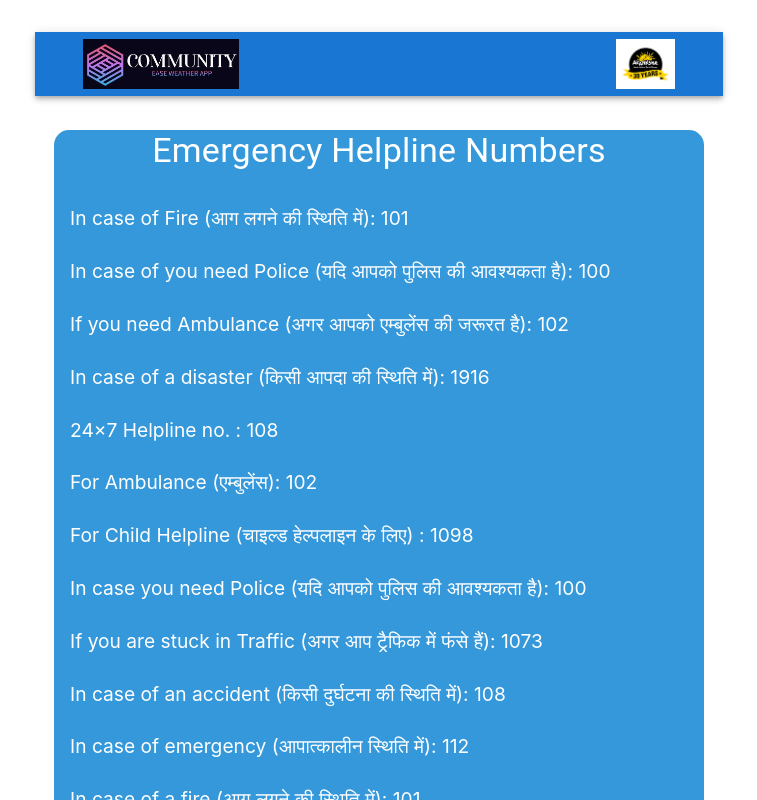
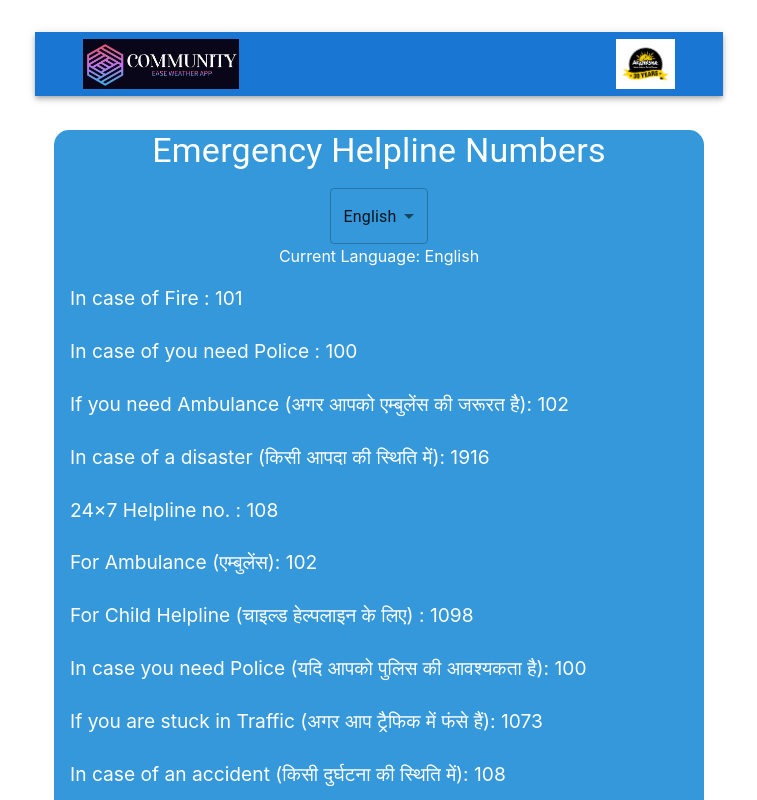
Before and after one commit to abhinavdalal/weather-ease-app, a React (Vite) app: page /Help in a window 1280 px wide. Shown: the top 800 px of the page, without its empty margins (261-1018 px from the left). Built offline with nearby package versions, Linux system fonts and the light colour scheme.

Commit message:
added hindi english split components in helpline

```diff
--- a/src/pages/Helpline/Helpline.jsx
+++ b/src/pages/Helpline/Helpline.jsx
@@ -1,13 +1,22 @@
-import React from 'react';
+import React, { useState } from 'react';
 import './Helpline.css';
 import Container from '@mui/material/Container';
 import Typography from '@mui/material/Typography';
-import List from '@mui/material/List';
-import ListItem from '@mui/material/ListItem';
+// import List from '@mui/material/List';
+// import ListItem from '@mui/material/ListItem';
+import Select from '@mui/material/Select';
+import MenuItem from '@mui/material/MenuItem';
 import SimpleBottomNavigation from "../../components/BottomNavigationTest";
 import ResponsiveAppBar from "../../components/OpenBar";
+import EnglishList from './components/EnglishList';
+import HindiList from './components/HindiList';
 
 const Helpline = () => {
+  const [currentLanguage, setCurrentLanguage] = useState('English');
+  const handleChange = (event) => {
+    setCurrentLanguage(event.target.value);
+  };
+
   return (
     <Container>
       <ResponsiveAppBar />
@@ -16,7 +25,22 @@ const Helpline = () => {
           Emergency Helpline Numbers
         </Typography>
 
-        <List sx={{ textAlign: 'center' }}>
+        <Select
+    labelId="demo-simple-select-label"
+    id="demo-simple-select"
+    value={currentLanguage}
+    label="Language"
+    onChange={handleChange}
+  >
+    <MenuItem value={"English"}>English</MenuItem>
+    <MenuItem value={'Hindi'}>Hindi</MenuItem>
+  </Select>
+
+        <p>Current Language: {currentLanguage}</p>
+
+        { currentLanguage == "English" ? <EnglishList /> : null }
+        { currentLanguage == "Hindi" ? <HindiList /> : null }
+        {/* <List sx={{ textAlign: 'center' }}>
           <ListItem sx={{ fontSize: '1.2rem', textAlign: 'center' }}>In case of Fire (आग लगने की स्थिति में): 101</ListItem>
           <ListItem sx={{ fontSize: '1.2rem', textAlign: 'center' }}>In case of you need Police (यदि आपको पुलिस की आवश्यकता है): 100</ListItem>
           <ListItem sx={{ fontSize: '1.2rem', textAlign: 'center' }}>If you need Ambulance (अगर आपको एम्बुलेंस की जरूरत है): 102</ListItem>
@@ -32,7 +56,7 @@ const Helpline = () => {
           <ListItem sx={{ fontSize: '1.2rem', textAlign: 'center' }}>Fumigation Helpline number (धूमन हेल्पलाइन नंबर): 02223011958</ListItem>
           <ListItem sx={{ fontSize: '1.2rem', textAlign: 'center' }}>To track your location (अपना स्थान ट्रैक करने के लिए): 1090</ListItem>
           <ListItem sx={{ fontSize: '1.2rem', textAlign: 'center' }}>Emergency operation centre [Mumbai] (आपातकालीन संचालन केंद्र): 1916, 02222694725</ListItem>
-        </List>
+        </List> */}
         <SimpleBottomNavigation />
       </div>
     </Container>
--- /dev/null
+++ b/src/pages/Helpline/components/EnglishList.jsx
@@ -0,0 +1,28 @@
+import React from 'react'
+import List from '@mui/material/List';
+import ListItem from '@mui/material/ListItem';
+
+
+function EnglishList() {
+    return (
+        <List sx={{ textAlign: 'center' }}>
+            <ListItem sx={{ fontSize: '1.2rem', textAlign: 'center' }}>In case of Fire : 101</ListItem>
+            <ListItem sx={{ fontSize: '1.2rem', textAlign: 'center' }}>In case of you need Police : 100</ListItem>
+            <ListItem sx={{ fontSize: '1.2rem', textAlign: 'center' }}>If you need Ambulance (अगर आपको एम्बुलेंस की जरूरत है): 102</ListItem>
+            <ListItem sx={{ fontSize: '1.2rem', textAlign: 'center' }}>In case of a disaster (किसी आपदा की स्थिति में): 1916</ListItem>
+            <ListItem sx={{ fontSize: '1.2rem', textAlign: 'center' }}>24×7 Helpline no. : 108</ListItem>
+            <ListItem sx={{ fontSize: '1.2rem', textAlign: 'center' }}>For Ambulance (एम्बुलेंस): 102</ListItem>
+            <ListItem sx={{ fontSize: '1.2rem', textAlign: 'center' }}>For Child Helpline (चाइल्ड हेल्पलाइन के लिए) : 1098</ListItem>
+            <ListItem sx={{ fontSize: '1.2rem', textAlign: 'center' }}>In case you need Police (यदि आपको पुलिस की आवश्यकता है): 100</ListItem>
+            <ListItem sx={{ fontSize: '1.2rem', textAlign: 'center' }}>If you are stuck in Traffic (अगर आप ट्रैफिक में फंसे हैं): 1073</ListItem>
+            <ListItem sx={{ fontSize: '1.2rem', textAlign: 'center' }}>In case of an accident (किसी दुर्घटना की स्थिति में): 108</ListItem>
+            <ListItem sx={{ fontSize: '1.2rem', textAlign: 'center' }}>In case of emergency (आपात्कालीन स्थिति में): 112</ListItem>
+            <ListItem sx={{ fontSize: '1.2rem', textAlign: 'center' }}>In case of a fire (आग लगने की स्थिति में): 101</ListItem>
+            <ListItem sx={{ fontSize: '1.2rem', textAlign: 'center' }}>Fumigation Helpline number (धूमन हेल्पलाइन नंबर): 02223011958</ListItem>
+            <ListItem sx={{ fontSize: '1.2rem', textAlign: 'center' }}>To track your location (अपना स्थान ट्रैक करने के लिए): 1090</ListItem>
+            <ListItem sx={{ fontSize: '1.2rem', textAlign: 'center' }}>Emergency operation centre [Mumbai] (आपातकालीन संचालन केंद्र): 1916, 02222694725</ListItem>
+        </List>
+    )
+}
+
+export default EnglishList
--- /dev/null
+++ b/src/pages/Helpline/components/HindiList.jsx
@@ -0,0 +1,28 @@
+import React from 'react'
+import List from '@mui/material/List';
+import ListItem from '@mui/material/ListItem';
+
+
+function EnglishList() {
+    return (
+        <List sx={{ textAlign: 'center' }}>
+            <ListItem sx={{ fontSize: '1.2rem', textAlign: 'center' }}>आग लगने की स्थिति में : 101</ListItem>
+            <ListItem sx={{ fontSize: '1.2rem', textAlign: 'center' }}>यदि आपको पुलिस की आवश्यकता है : 100</ListItem>
+            <ListItem sx={{ fontSize: '1.2rem', textAlign: 'center' }}>अगर आपको एम्बुलेंस की जरूरत है : 102</ListItem>
+            <ListItem sx={{ fontSize: '1.2rem', textAlign: 'center' }}>In case of a disaster (किसी आपदा की स्थिति में): 1916</ListItem>
+            <ListItem sx={{ fontSize: '1.2rem', textAlign: 'center' }}>24×7 Helpline no. : 108</ListItem>
+            <ListItem sx={{ fontSize: '1.2rem', textAlign: 'center' }}>For Ambulance (एम्बुलेंस): 102</ListItem>
+            <ListItem sx={{ fontSize: '1.2rem', textAlign: 'center' }}>For Child Helpline (चाइल्ड हेल्पलाइन के लिए) : 1098</ListItem>
+            <ListItem sx={{ fontSize: '1.2rem', textAlign: 'center' }}>In case you need Police (यदि आपको पुलिस की आवश्यकता है): 100</ListItem>
+            <ListItem sx={{ fontSize: '1.2rem', textAlign: 'center' }}>If you are stuck in Traffic (अगर आप ट्रैफिक में फंसे हैं): 1073</ListItem>
+            <ListItem sx={{ fontSize: '1.2rem', textAlign: 'center' }}>In case of an accident (किसी दुर्घटना की स्थिति में): 108</ListItem>
+            <ListItem sx={{ fontSize: '1.2rem', textAlign: 'center' }}>In case of emergency (आपात्कालीन स्थिति में): 112</ListItem>
+            <ListItem sx={{ fontSize: '1.2rem', textAlign: 'center' }}>In case of a fire (आग लगने की स्थिति में): 101</ListItem>
+            <ListItem sx={{ fontSize: '1.2rem', textAlign: 'center' }}>Fumigation Helpline number (धूमन हेल्पलाइन नंबर): 02223011958</ListItem>
+            <ListItem sx={{ fontSize: '1.2rem', textAlign: 'center' }}>To track your location (अपना स्थान ट्रैक करने के लिए): 1090</ListItem>
+            <ListItem sx={{ fontSize: '1.2rem', textAlign: 'center' }}>Emergency operation centre [Mumbai] (आपातकालीन संचालन केंद्र): 1916, 02222694725</ListItem>
+        </List>
+    )
+}
+
+export default EnglishList
```
